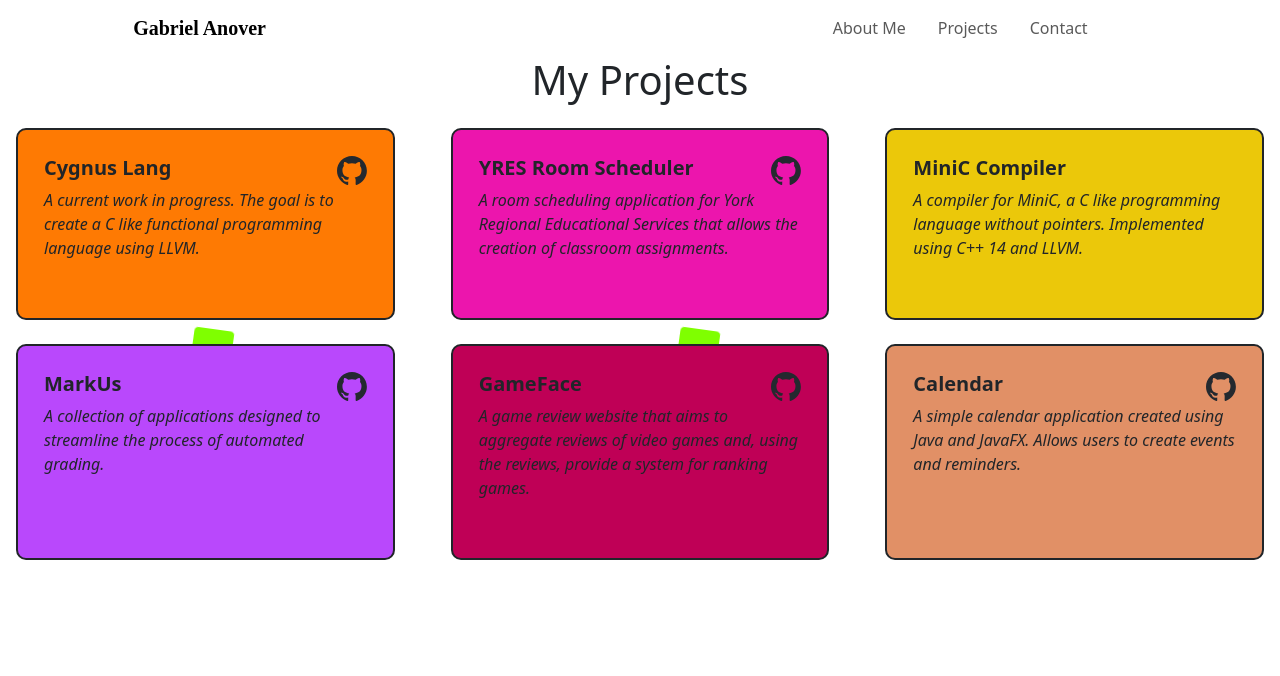
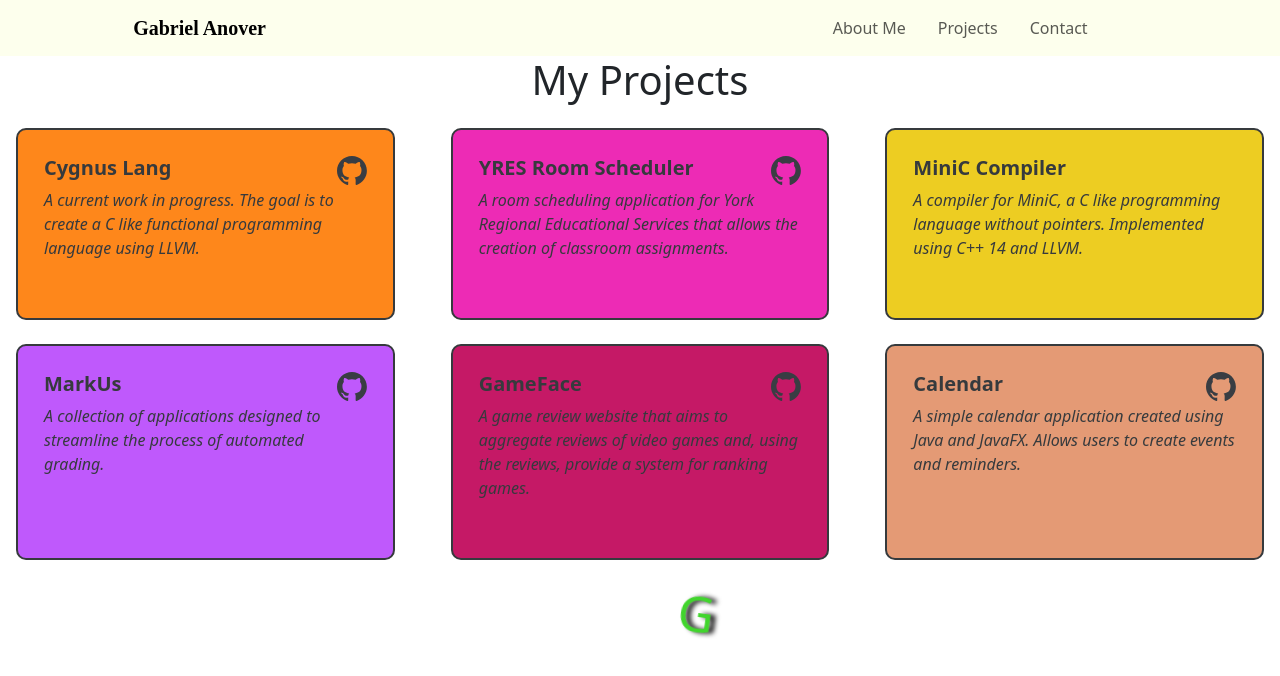
Before and after one commit to anoverga17/anoverga17.github.io, a Next.js app: page /projects in a window 1280 px wide. Shown: the top 676 px of the page. Built offline with nearby package versions, Linux system fonts and the light colour scheme; a web font is replaced by a local one.

Commit message:
Modified styling

```diff
--- a/src/app/globals.css
+++ b/src/app/globals.css
@@ -1,3 +1,4 @@
 body {
     font-family: "IBM Plex Sans JP", sans-serif;
+    background-color:#fdffed;
 }
--- a/src/app/layout.js
+++ b/src/app/layout.js
@@ -8,13 +8,17 @@ export const metadata = {
   description: "This is the personal website of Gabriel Anover",
 };
 
+const name = "GABRIEL";
+
 export default function RootLayout({ children }) {
     const letter_animate = [];
     for (let i = 0; i < 15; i++) {
         letter_animate.push({
             key: i,
             x: `${Math.floor(Math.random() * 100)}vw`,
-            time: `${Math.floor(Math.random() * 10) + 5}s`
+            time: `${Math.floor(Math.random() * 10) + 5}s`,
+            letter: name[Math.floor(Math.random() * 7)],
+            colour: "#" + Math.floor(Math.random()*16777215).toString(16)
         });
     }
 
@@ -28,7 +32,7 @@ export default function RootLayout({ children }) {
             <body>
                 <MenuBar/>
                 {children}
-                {letter_animate.map(l => <Letter key={l.key} time={l.time} x={l.x}/>)}
+                {letter_animate.map(l => <Letter key={l.key} time={l.time} x={l.x} letter={l.letter} colour={l.colour}/>)}
             </body>
         </html>
     );
--- a/src/components/letter.js
+++ b/src/components/letter.js
@@ -5,8 +5,9 @@ import { animate, motion, useAnimate } from "motion/react"
 import styles from './letter.module.css'
 
 export default function Letter(props) {
-
     return (
-        <div className={styles.letter} style={{animationDuration: props.time, left: props.x}}></div>
+        <div className={styles.letter} style={{animationDuration: props.time, left: props.x, color: props.colour}}>
+            {props.letter}
+        </div>
     )
 }
--- a/src/components/letter.module.css
+++ b/src/components/letter.module.css
@@ -1,19 +1,21 @@
 
 .letter {
-    background-color: chartreuse;
     border-radius: 10%;
     position: fixed;
     min-height: 40px;
     min-width: 40px;
     animation-name: slide-in;
     animation-iteration-count: infinite;
-    z-index:-1;
+    z-index:-1000;
+    font-size: 50px;
+    text-shadow: 5px 0 5px black;
+    bottom: 10vh;
 }
 
 
 @keyframes slide-in {
     from {
-        transform: translateY(-80px) rotate(0deg);
+        transform: translateY(10vh) rotate(0deg);
     }
     to {
         transform: translateY(-200vh) rotate(90deg);
--- a/src/components/menu-bar.js
+++ b/src/components/menu-bar.js
@@ -4,7 +4,7 @@ import styles from './menu-bar.module.css'
 
 export default function MenuBar () {
     return (
-        <Navbar expand="lg" bg="white" data-bs-theme="light" sticky="top">
+        <Navbar expand="lg" data-bs-theme="light" sticky="top" style={{backgroundColor: "#fdffed"}}>
             <Container>
                 <NavbarBrand className={styles.nav_logo} href="/">Gabriel Anover</NavbarBrand>
                 <NavbarToggle aria-controls="basic-navbar-nav" />
--- a/src/components/project-card.module.css
+++ b/src/components/project-card.module.css
@@ -4,9 +4,11 @@
     margin: 1em;
     padding: 10px;
     height: 100%;
+    opacity: 0.9;
 }
 
 .project_link_img {
     float: right;
     width: 1.5em;
+    opacity: 1;
 }
```
